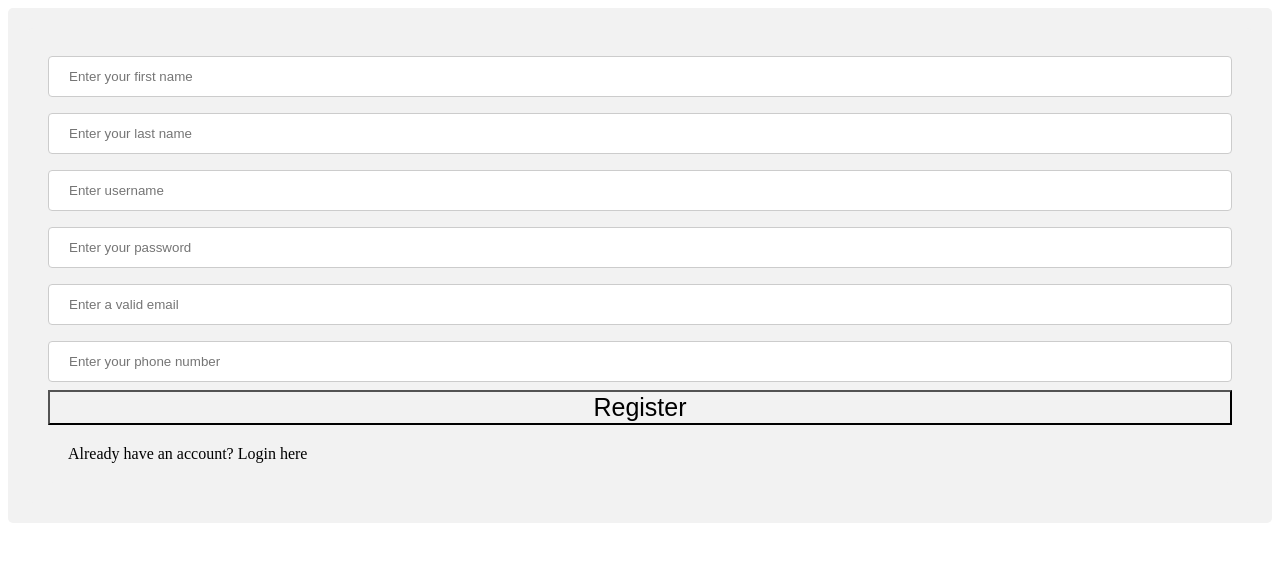
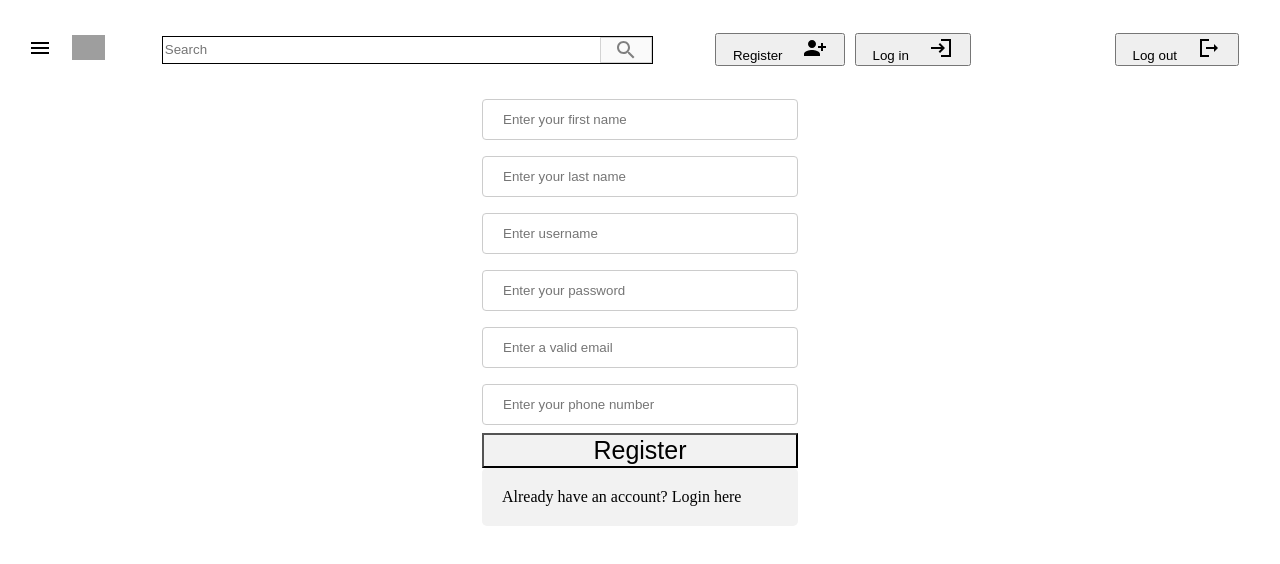
Before and after one commit to ImHucklle/GroupCapReact, a React (Create React App) app: page / in a window 1280 px wide. Shown: the top 564 px of the page. Built offline with nearby package versions, Linux system fonts and the light colour scheme; grey boxes are pictures that could not be loaded.

Commit message:
Updated header CSS, changed to SCSS for registration login. Added to homepage pathing.

```diff
--- a/package.json
+++ b/package.json
@@ -15,6 +15,7 @@
     "@testing-library/user-event": "^12.8.3",
     "axios": "^0.24.0",
     "bootstrap": "^5.1.3",
+    "node-sass": "^6.0.1",
     "react": "^17.0.2",
     "react-dom": "^17.0.2",
     "react-router-dom": "^5.3.0",
--- a/src/components/App.jsx
+++ b/src/components/App.jsx
@@ -2,26 +2,31 @@ import React, {useState} from 'react';
 import './App.css';
 import Registration from './Registration/Registration';
 import Login from './Login/Login';
-import {BrowserRouter as Router,
-    Switch,
-    Route
-} from 'react-router-dom';
-
+import {BrowserRouter as Router, Switch, Route} from 'react-router-dom';
+import Header from './Header/Header'
+import HomePage from './Home/Home'
 function App() {
-    const [updateTitle] = useState(null);
+    const [title, updateTitle] = useState(null);
     const [updateErrorMessage] = useState(null);
 
         return (
             <Router>
                 <Switch>
                     <Route path="/" exact={true}>
+                        <Header/>
                         <Registration showError={updateErrorMessage} updateTitle={updateTitle}/>
                     </Route>
                     <Route path="/register">
+                        <Header/>
                         <Registration showError={updateErrorMessage} updateTitle={updateTitle}/>
                     </Route>
                     <Route path="/login">
+                        <Header/>
                         <Login showError={updateErrorMessage} updateTitle={updateTitle}/>
+                    </Route>
+                    <Route path="/home">
+                        <Header/>
+                        <HomePage showError={updateErrorMessage} updateTitle={updateTitle}/>
                     </Route>
                 </Switch>
             </Router>
--- a/src/components/Header/Header.jsx
+++ b/src/components/Header/Header.jsx
@@ -3,7 +3,7 @@ import './Header.css';
 import MenuIcon from '@material-ui/icons/Menu';
 import SearchIcon from "@material-ui/icons/Search";
 import PersonAddAlt1SharpIcon from '@mui/icons-material/PersonAddAlt1Sharp';
-import Avatar from '@material-ui/core/Avatar';
+// import Avatar from '@material-ui/core/Avatar';
 import LoginSharpIcon from '@mui/icons-material/LoginSharp';
 import LogoutSharpIcon from '@mui/icons-material/LogoutSharp';
 
--- /dev/null
+++ b/src/components/Home/Home.css
@@ -0,0 +1,8 @@
+.HomePage{
+    object-fit: contain;
+    align-items: center;
+}
+
+.Image{
+    justify-content: center;
+}
--- a/src/components/Home/Home.jsx
+++ b/src/components/Home/Home.jsx
@@ -0,0 +1,12 @@
+import React from 'react'
+import './Home.css'
+
+export default function Home() {
+    return (
+        <div className='HomePage'>
+            <h1>HomePage</h1>
+
+            <img className = 'Image'src= 'https://images.unsplash.com/photo-1532012197267-da84d127e765?ixlib=rb-1.2.1&ixid=MnwxMjA3fDB8MHxwaG90by1wYWdlfHx8fGVufDB8fHx8&auto=format&fit=crop&w=774&q=80' alt='books' />
+        </div>
+    )
+}
--- a/src/components/Login/Login.css
+++ /dev/null
@@ -1,7 +0,0 @@
-.login-card {
-    min-height: 60vh;
-}
-
-.registerMessage {
-    margin-top: 10vh;
-}
--- a/src/components/Login/Login.jsx
+++ b/src/components/Login/Login.jsx
@@ -1,6 +1,6 @@
 import React, {useState} from 'react';
 import axios from 'axios';
-import './Login.css';
+import './Login.scss';
 import {API_BASE_URL, ACCESS_TOKEN_NAME} from '../../constants/apiConstant';
 import { withRouter } from "react-router-dom";
 
@@ -56,9 +56,9 @@ function LoginForm(props) {
         props.updateTitle('Register');
     }
     return(
-        <div className="card col-12 col-lg-4 login-card mt-2 hv-center">
+        <div className="login">
             <form>
-                <div className="form-group text-left">
+                <div>
                 <label htmlFor="exampleInputEmail1">Email address</label>
                 <input type="email"
                        className="form-control"
@@ -68,7 +68,7 @@ function LoginForm(props) {
                        onChange={handleChange}
                 />
                 </div>
-                <div className="form-group text-left">
+                <div>
                 <label htmlFor="exampleInputPassword1">Password</label>
                 <input type="password"
                        className="form-control"
@@ -78,18 +78,17 @@ function LoginForm(props) {
                        onChange={handleChange}
                 />
                 </div>
-                <div className="form-check">
+                <div>
                 </div>
                 <button
                     type="submit"
-                    className="btn btn-primary"
                     onClick={handleSubmitClick}
                 >Submit</button>
             </form>
-            <div className="alert alert-success mt-2" style={{display: state.successMessage ? 'block' : 'none' }} role="alert">
+            <div style={{display: state.successMessage ? 'block' : 'none' }} role="alert">
                 {state.successMessage}
             </div>
-            <div className="registerMessage">
+            <div>
                 <span>Dont have an account? </span>
                 <span className="loginText" onClick={() => redirectToRegister()}>Register</span>
             </div>
--- /dev/null
+++ b/src/components/Login/Login.scss
@@ -0,0 +1,28 @@
+
+.login{
+    width: 250px;
+    margin-left: auto;
+    margin-right: auto;
+
+        input, select {
+          width: 100%;
+          padding: 12px 20px;
+          margin: 8px 0;
+          display: inline-block;
+          border: 1px solid #ccc;
+          border-radius: 4px;
+          box-sizing: border-box;
+        }
+
+      div{
+          border-radius: 5px;
+          background-color: #f2f2f2;
+          padding: 20px;
+        }
+
+      .loginText{
+          cursor: pointer;
+
+      }
+
+}
--- a/src/components/Registration/Registration.css
+++ /dev/null
@@ -1,29 +0,0 @@
-input, select {
-    width: 100%;
-    padding: 12px 20px;
-    margin: 8px 0;
-    display: inline-block;
-    border: 1px solid #ccc;
-    border-radius: 4px;
-    box-sizing: border-box;
-  }
-
-div{
-    border-radius: 5px;
-    background-color: #f2f2f2;
-    padding: 20px;
-  }
-
-button{
-    background-color: #f2f2f2;
-    width: 100%;
-    transition: 0.2s;
-    font-size: 25px;
-    color: black;
-    cursor: pointer;
-}
-
-button:hover{
-    background-color: #45a049;
-    color: whitesmoke;
-}
--- a/src/components/Registration/Registration.jsx
+++ b/src/components/Registration/Registration.jsx
@@ -1,6 +1,6 @@
 import React, {useState} from 'react';
 import axios from 'axios';
-import './Registration.css';
+import './Registration.scss';
 import {API_BASE_URL, ACCESS_TOKEN_NAME} from '../../constants/apiConstant';
 import { withRouter } from "react-router-dom";
 
@@ -12,7 +12,6 @@ function Registration(props) {
         password: "",
         email: "",
         phonenumber: "",
-        successMessage: null
 
     })
     const handleChange = (e) => {
@@ -24,39 +23,7 @@ function Registration(props) {
         }))
     }
 
-    const sendDetailsToServer = () => {
-        if(state.email.length && state.password.length) {
-            props.showError(null);
-            const payload={
-                "firstname":state.firstname,
-                "lastname":state.lastname,
-                "username":state.username,
-                "password":state.password,
-                "email":state.email,
-                "phonenumber":state.phonenumber,
-            }
-            axios.post(API_BASE_URL+'/api/authentication', payload)
-                .then(function (response) {
-                    if(response.status === 200){
-                        setState(prevState => ({
-                            ...prevState,
-                            'successMessage' : 'Registration successful. Redirecting to home page..'
-                        }))
-                        localStorage.setItem(ACCESS_TOKEN_NAME,response.data.token);
-                        redirectToHome();
-                        props.showError(null)
-                    } else{
-                        props.showError("Some error ocurred");
-                    }
-                })
-                .catch(function (error) {
-                    console.log(error);
-                });
-        } else {
-            props.showError('Please enter valid username and password')
-        }
 
-    }
 
     const redirectToHome = () => {
         props.updateTitle('Home')
@@ -70,16 +37,10 @@ function Registration(props) {
 
     const handleSubmitClick = (e) => {
         e.preventDefault();
-        if(state.password === state.confirmPassword) {
-            sendDetailsToServer()
-        } else {
-            props.showError('Passwords do not match');
-        }
-        console.log(state)
     }
 
     return(
-      <div>
+      <div className="registration">
             <form>
                     <input type="firstname"
                        className="form-control"
--- /dev/null
+++ b/src/components/Registration/Registration.scss
@@ -0,0 +1,37 @@
+
+.registration{
+
+  width: 25%;
+  margin-left: auto;
+  margin-right: auto;
+
+        input, select {
+            width: 100%;
+            padding: 12px 20px;
+            margin: 8px 0;
+            display: inline-block;
+            border: 1px solid #ccc;
+            border-radius: 4px;
+            box-sizing: border-box;
+          }
+
+        div{
+            border-radius: 5px;
+            background-color: #f2f2f2;
+            padding: 20px;
+          }
+
+        button{
+            background-color: #f2f2f2;
+            width: 100%;
+            transition: 0.2s;
+            font-size: 25px;
+            color: black;
+            cursor: pointer;
+        }
+
+        button:hover{
+            background-color: #45a049;
+            color: whitesmoke;
+        }
+}
```
Also changed, not shown: 1 other file (tests, documents, lock files or other folders).
